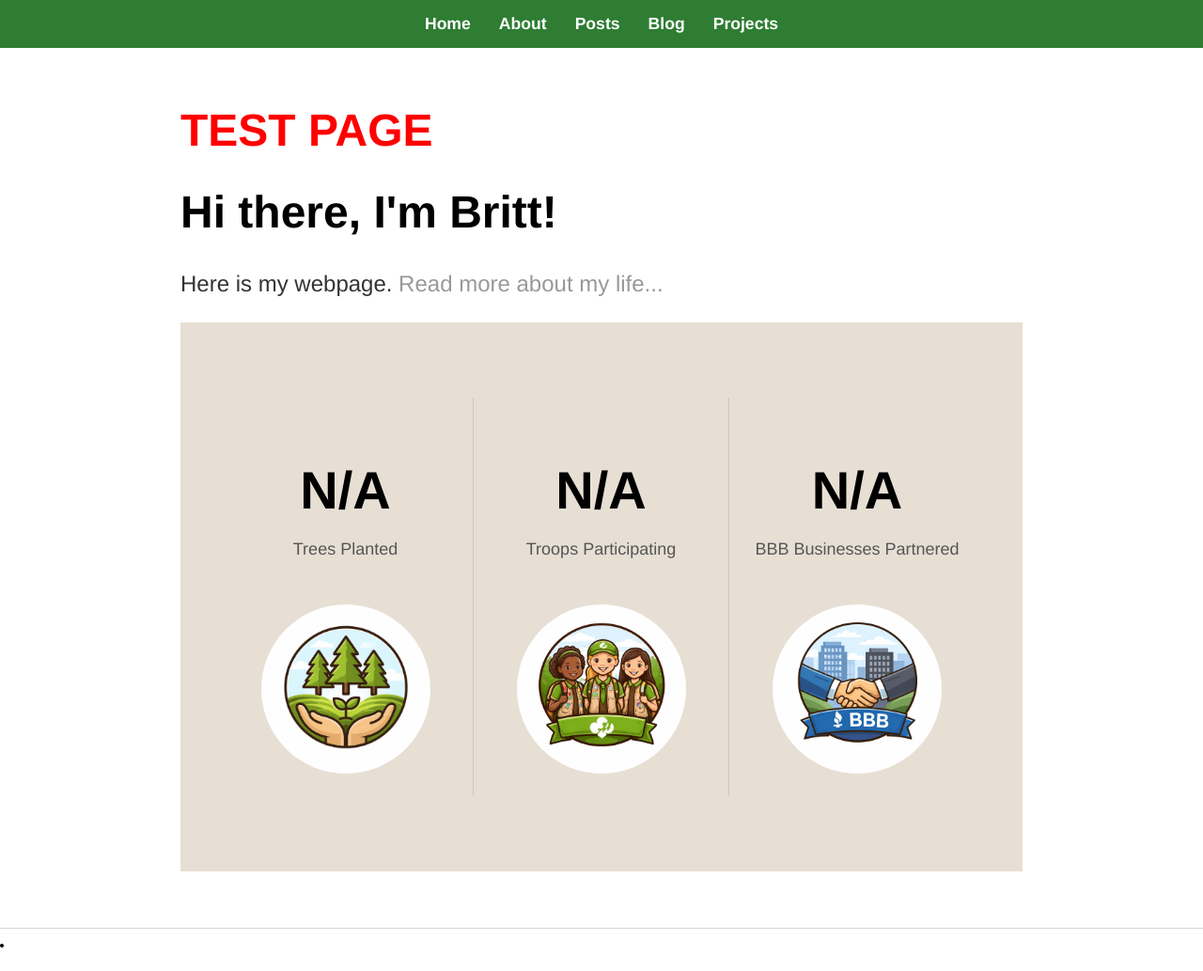
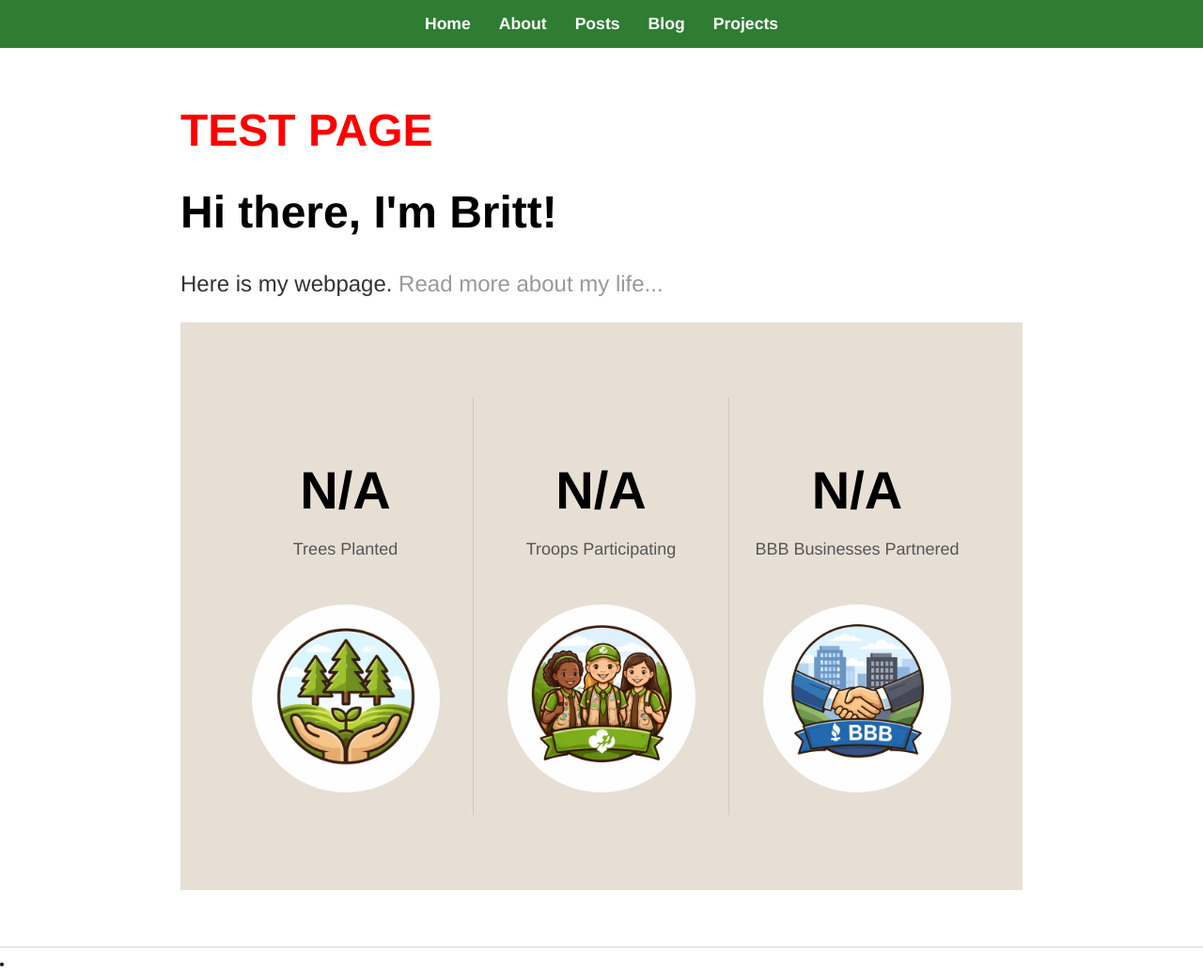
Before and after one commit to brittcerny/brittcerny.github.io, a Jekyll site: the page built from index.html, in a window 1280 px wide. Shown: the whole page at 94% size. Built offline with Jekyll 4.4.1, drawn with Linux system fonts in a browser that asks for light colours; Markdown is read by kramdown in place of the engine named in the settings.

Commit message:
Update main.css

```diff
--- a/css/main.css
+++ b/css/main.css
@@ -121,8 +121,8 @@ ul.posts li {
 }
 
 .stat img {
-  width: 180px;
-  height: 180px;
+  width: 200px;
+  height: 200px;
   object-fit: cover;
   border-radius: 50%;
   margin-top: 20px;
```
